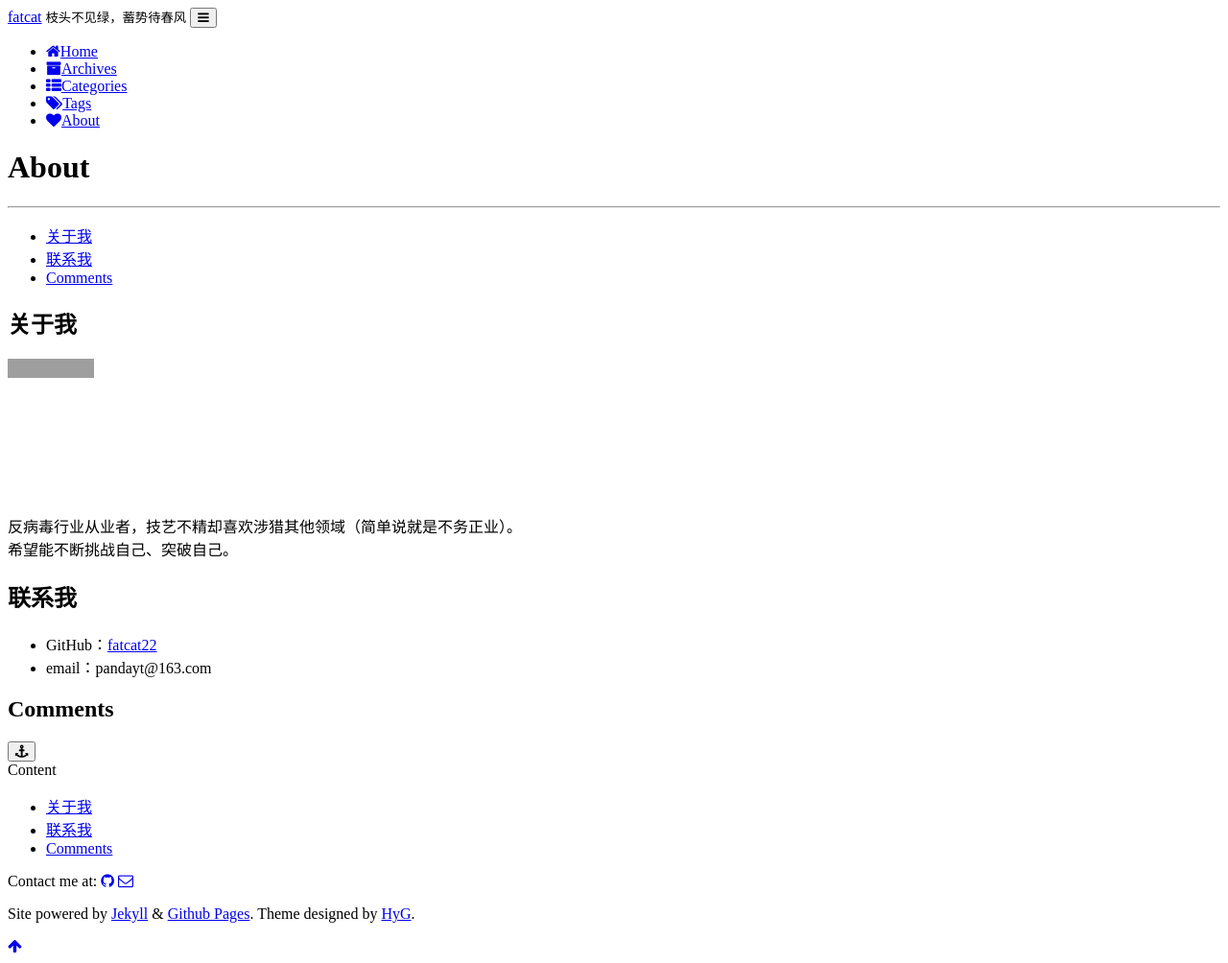
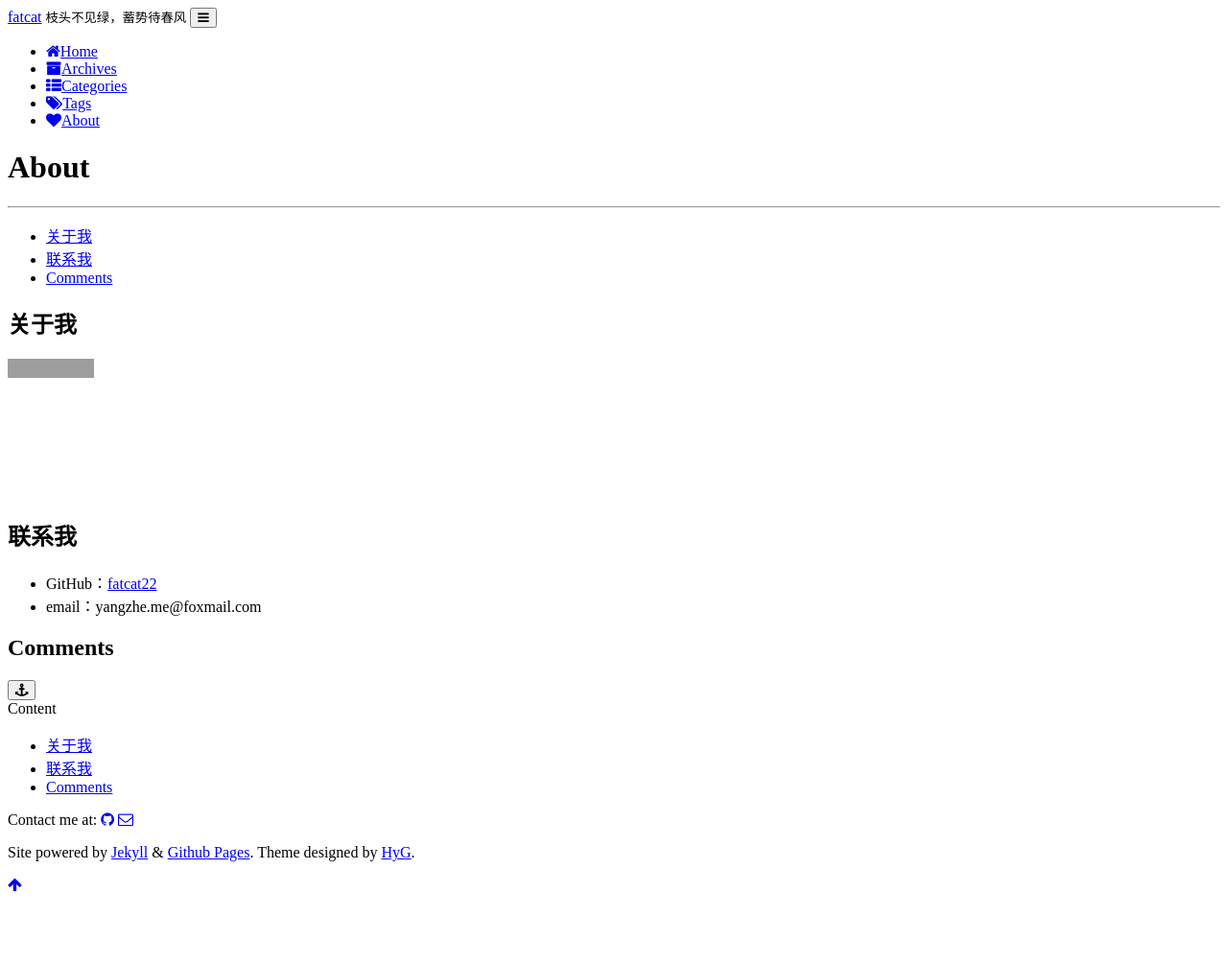
Before and after one commit to fatcat22/fatcat22.github.io, a Jekyll site: the page built from page/4about.md, in a window 1280 px wide. Shown: the whole page at 96% size. Built offline with Jekyll 4.4.1, drawn with Linux system fonts in a browser that asks for light colours; comment, search, counter and statistics services are not loaded; a style sheet for code colours, icons or effects is not loaded; after the commit the page ends 940 px from its top, so only the background shows below that; grey boxes are pictures that could not be loaded.

Commit message:
update "about me" and email

```diff
--- a/_config.yml
+++ b/_config.yml
@@ -14,13 +14,13 @@ url: "https://fatcat22.github.io" # the base hostname & protocol for your site
 permalink: /:year/:month/:day/:title/
 
 # other links
-#twitter_username: gaohaoyang126
-#facebook_username: gaohaoyang.water
+#twitter_username:
+#facebook_username:
 github_username:  fatcat22
-email: pandayt@163.com
-#weibo_username: 3115521wh
-#zhihu_username: gaohaoyang
-#linkedIn_username: gaohaoyang
+email: yangzhe.me@foxmail.com
+#weibo_username:
+#zhihu_username:
+#linkedIn_username:
 #dribbble_username:
 
 description_footer: #
--- a/page/4about.md
+++ b/page/4about.md
@@ -12,13 +12,11 @@ type: page
 ## 关于我
 
 <iframe src="https://githubbadge.appspot.com/fatcat22?s=1" style="border: 0;height: 142px;width: 200px;overflow: hidden;" frameBorder="0"></iframe>
-反病毒行业从业者，技艺不精却喜欢涉猎其他领域（简单说就是不务正业）。
-希望能不断挑战自己、突破自己。
 
 ## 联系我
 
 * GitHub：[fatcat22](https://github.com/fatcat22)
-* email：pandayt@163.com
+* email：yangzhe.me@foxmail.com
 
 
 ## Comments
```
